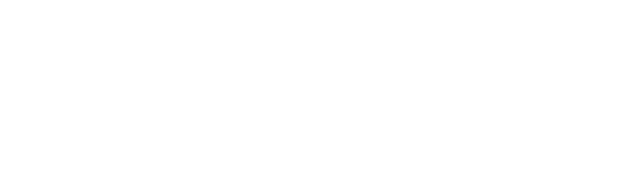
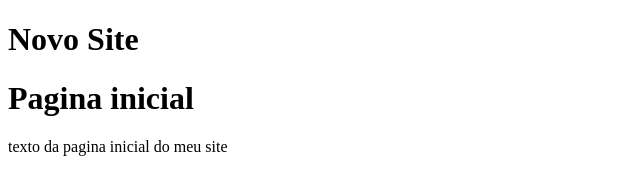
Before and after one commit to felipedosantos/atividadeBranch, a plain HTML site: page index.html in a window 1280 px wide. Shown: the whole page, without its empty margins (0-640 px from the left). Drawn offline with Linux system fonts and the light colour scheme.

Commit message:
commit com o branch blocoUm

```diff
--- a/index.html
+++ b/index.html
@@ -5,6 +5,10 @@
     <title>doc</title>
   </head>
   <body>
+    <h1>Novo Site</h1>
 
+    <h1>Pagina inicial</h1>
+
+    <p>texto da pagina inicial do meu site</p>
   </body>
 </html>
```
